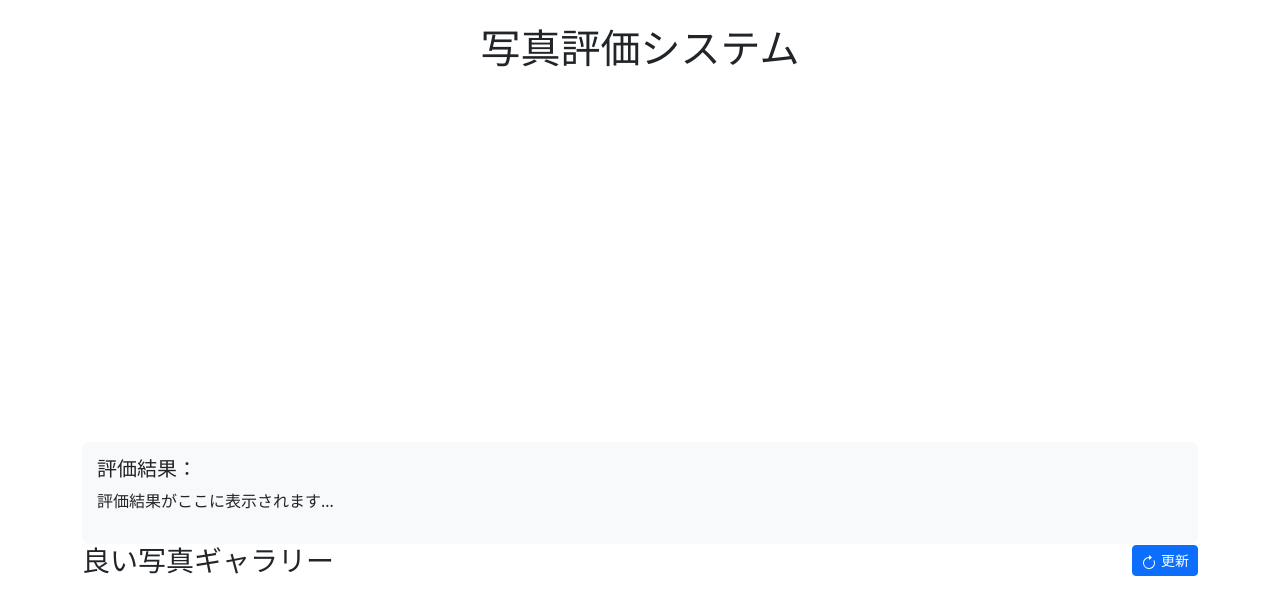
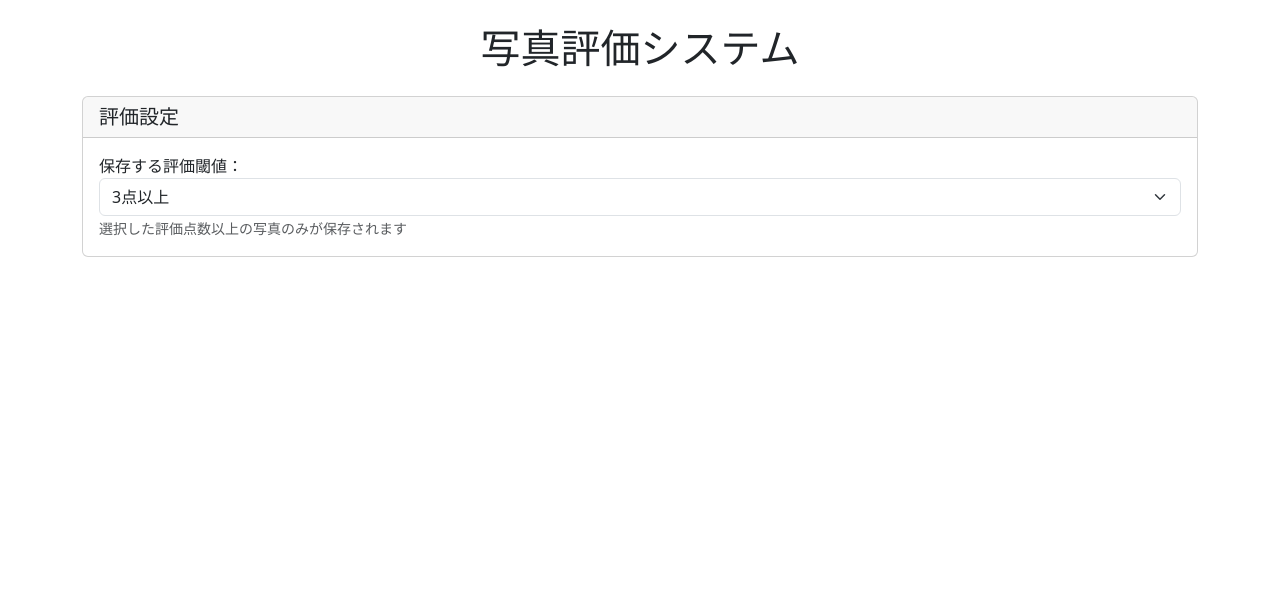
Before and after one commit to keix1/RealWorldAgent, a FastAPI app: page / in a window 1280 px wide. Shown: the top 592 px of the page. Run offline with FastAPI, Linux system fonts and the light colour scheme.

Commit message:
feat(GUI): Added configurable threshold for saving photos

```diff
--- a/app.py
+++ b/app.py
@@ -192,6 +192,12 @@
             data = await websocket.receive_text()
             message = json.loads(data)
 
+            # 評価閾値を取得（デフォルトは3）
+            evaluation_threshold = 3
+            if "threshold" in message and isinstance(message["threshold"], int):
+                evaluation_threshold = message["threshold"]
+                logger.info(f"クライアントから評価閾値を受信: {evaluation_threshold}")
+
             if "image" in message:
                 # Base64データを取得
                 base64_data = message["image"]
@@ -264,8 +270,9 @@
                             logger.error(f"reasonの値が不正です: {reason}")
                             raise ValueError(f"reasonの値が不正です: {reason}")
 
-                        # 評価値が3以上の場合のみ保存
-                        if rate >= 3:
+                        # 評価値が閾値以上の場合のみ保存
+                        if rate >= evaluation_threshold:
+                            logger.info(f"評価値 {rate} が閾値 {evaluation_threshold} 以上のため画像を保存します")
                             # 良い写真の場合のみ保存
                             # メッセージからホストURLを取得
                             # WebSocketメッセージはdict型であることを確認
--- a/templates/index.html
+++ b/templates/index.html
@@ -122,6 +122,27 @@
     <div class="container mt-4">
         <h1 class="text-center mb-4">写真評価システム</h1>
 
+        <div class="settings-container mb-3">
+            <div class="card">
+                <div class="card-header">
+                    <h5 class="mb-0">評価設定</h5>
+                </div>
+                <div class="card-body">
+                    <div class="form-group">
+                        <label for="threshold-setting">保存する評価閾値：</label>
+                        <select id="threshold-setting" class="form-select">
+                            <option value="1">1点以上</option>
+                            <option value="2">2点以上</option>
+                            <option value="3" selected>3点以上</option>
+                            <option value="4">4点以上</option>
+                            <option value="5">5点のみ</option>
+                        </select>
+                        <small class="form-text text-muted">選択した評価点数以上の写真のみが保存されます</small>
+                    </div>
+                </div>
+            </div>
+        </div>
+
         <div class="camera-container">
             <video id="video" autoplay playsinline></video>
             <canvas id="canvas"></canvas>
```
